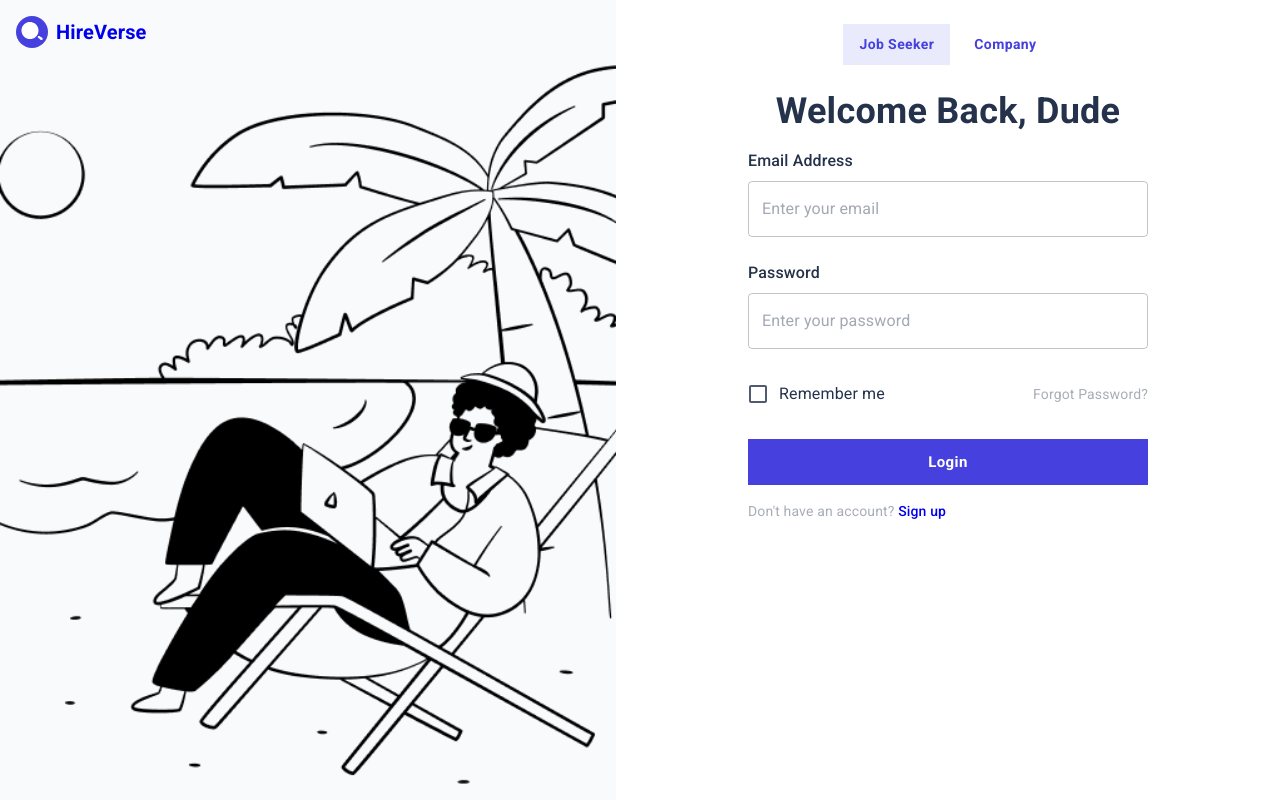
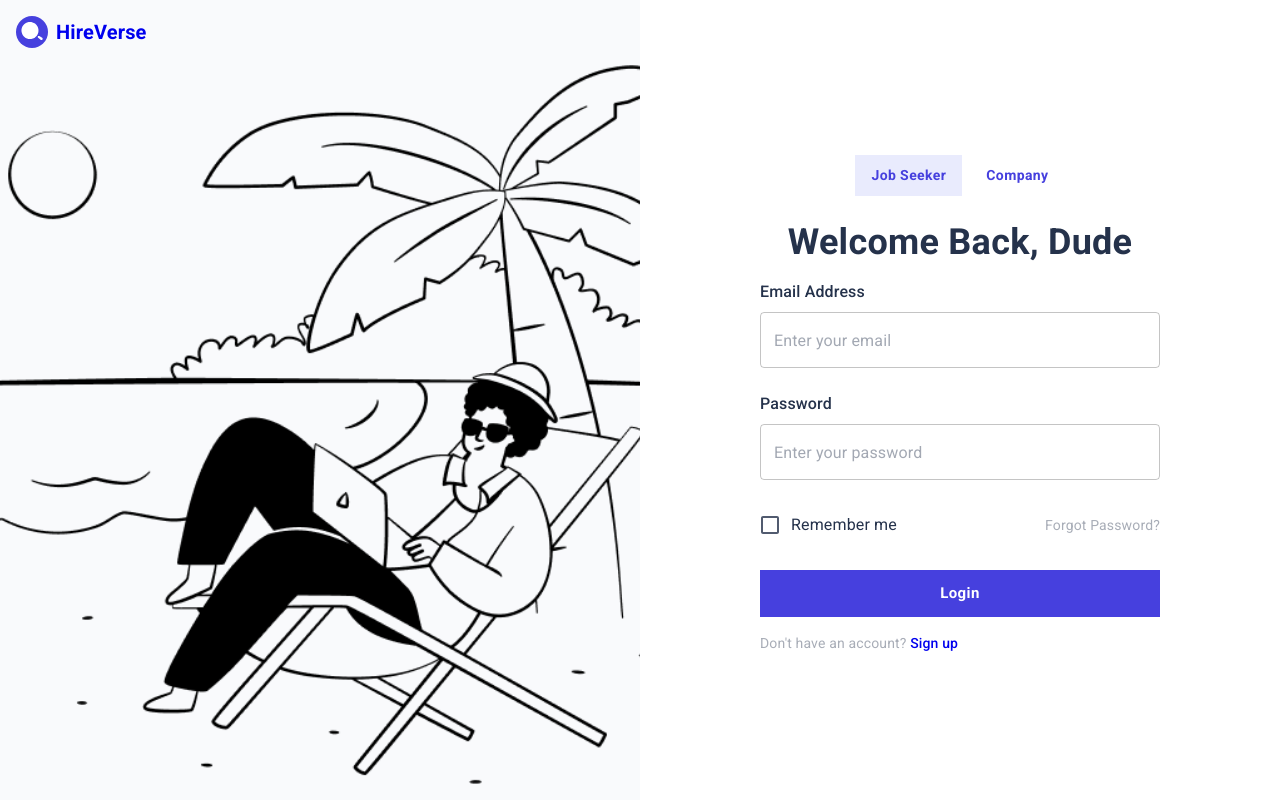
Before and after one commit to HireVerse-ORG/web, a React (Vite) app in the folder hireverse/: page /auth in a window 1280 px wide. Built offline with nearby package versions, Linux system fonts and the light colour scheme.

Commit message:
fix: auth layout

```diff
--- a/hireverse/src/features/auth/components/layouts/AuthLayout.tsx
+++ b/hireverse/src/features/auth/components/layouts/AuthLayout.tsx
@@ -2,22 +2,22 @@ import { Box, useTheme, useMediaQuery } from "@mui/material";
 import Logo from "../../../../core/components/ui/Logo";
 import useAppSelector from "@core/hooks/useSelector";
 import { Navigate } from "react-router-dom";
+import ScrollableContainer from "@core/components/ui/ScrollableContainer";
 
 type AuthLayoutProps = {
     children: React.ReactNode;
     imageSrc?: string;
-    contentPosition?: 'top' | 'center' | 'end';
 };
 
-const AuthLayout = ({ children, imageSrc = "/images/working-beach.png", contentPosition= "top" }: AuthLayoutProps) => {
+const AuthLayout = ({ children, imageSrc = "/images/working-beach.png"}: AuthLayoutProps) => {
     const user = useAppSelector(state => state.auth.user);
     const theme = useTheme();
     const isSmallScreen = useMediaQuery(theme.breakpoints.down("md"));
 
-    if(user){
-        if(user.role === "admin") return <Navigate to={'/admin'}/>
-        if(user.role === "seeker") return <Navigate to={'/seeker'}/>
-        if(user.role === "company") return <Navigate to={'/company'}/>
+    if (user) {
+        if (user.role === "admin") return <Navigate to={'/admin'} />
+        if (user.role === "seeker") return <Navigate to={'/seeker'} />
+        if (user.role === "company") return <Navigate to={'/company'} />
     }
 
     return (
@@ -57,26 +57,33 @@ const AuthLayout = ({ children, imageSrc = "/images/working-beach.png", contentP
             <Box
                 display="flex"
                 flexDirection="column"
-                justifyContent={contentPosition}
+                justifyContent={isSmallScreen ? "top" : "center"}
                 alignItems="center"
                 flex={1}
                 sx={{
                     backgroundColor: "white",
-                    padding: 3,
                     height: '100%',
                     overflowY: 'scroll'
                 }}
             >
                 {isSmallScreen && (
                     <Box width={'100%'} textAlign={"left"} marginBottom={3} sx={{
-                        position: contentPosition === "center" ? "fixed" : "initial",
+                        position: "fixed",
                         top: 16,
                         left: 16
                     }}>
                         <Logo />
                     </Box>
                 )}
-                {children}
+                <ScrollableContainer
+                    display="flex"
+                    flexDirection="column"
+                    justifyContent={"center"}
+                    alignItems="center"
+                    width={"100%"}
+                    height={"100%"} sx={{ overflowY: "scroll", paddingTop: 3}}>
+                    {children}
+                </ScrollableContainer>
             </Box>
         </Box>
     );
--- a/hireverse/src/features/auth/pages/AuthPage.tsx
+++ b/hireverse/src/features/auth/pages/AuthPage.tsx
@@ -35,7 +35,7 @@ const AuthPage = () => {
 
     return (
         <AuthLayout imageSrc={imagePath}>
-            <Box textAlign="center" width="100%" sx={{ width: '100%', maxWidth: 400, mx: 'auto' }}>
+            <Box textAlign="center" width="100%" sx={{ width: '100%', maxWidth: 400, mx: 'auto', paddingTop: currentPage === "login" ? 0 : 12 }}>
                 <Box mb={3} display="flex" justifyContent="center" gap={1}>
                     <Button
                         variant="contained"
--- a/hireverse/src/features/auth/pages/ForgotPasswordPage.tsx
+++ b/hireverse/src/features/auth/pages/ForgotPasswordPage.tsx
@@ -4,7 +4,7 @@ import EmailVerificationForm from "../components/forms/EmailVerificationForm";
 
 const ForgotPasswordPage = () => {
     return (
-        <AuthLayout contentPosition="center">
+        <AuthLayout>
             <Box
                 sx={{ width: "100%", maxWidth: 400, mx: "auto" }}
             >
--- a/hireverse/src/features/auth/pages/ResetPasswordPage.tsx
+++ b/hireverse/src/features/auth/pages/ResetPasswordPage.tsx
@@ -29,7 +29,7 @@ const ResetPasswordPage = () => {
     };
 
     return (
-        <AuthLayout contentPosition="center">
+        <AuthLayout>
             <Box
                 sx={{ width: "100%", maxWidth: 400, mx: "auto" }}
             >
--- a/hireverse/src/features/auth/pages/VerifyPage.tsx
+++ b/hireverse/src/features/auth/pages/VerifyPage.tsx
@@ -19,7 +19,7 @@ const VerifyPage = () => {
     }, [])
 
     return (
-        <AuthLayout contentPosition="center">
+        <AuthLayout>
             <Box
                 textAlign="center"
                 width="100%"
```
